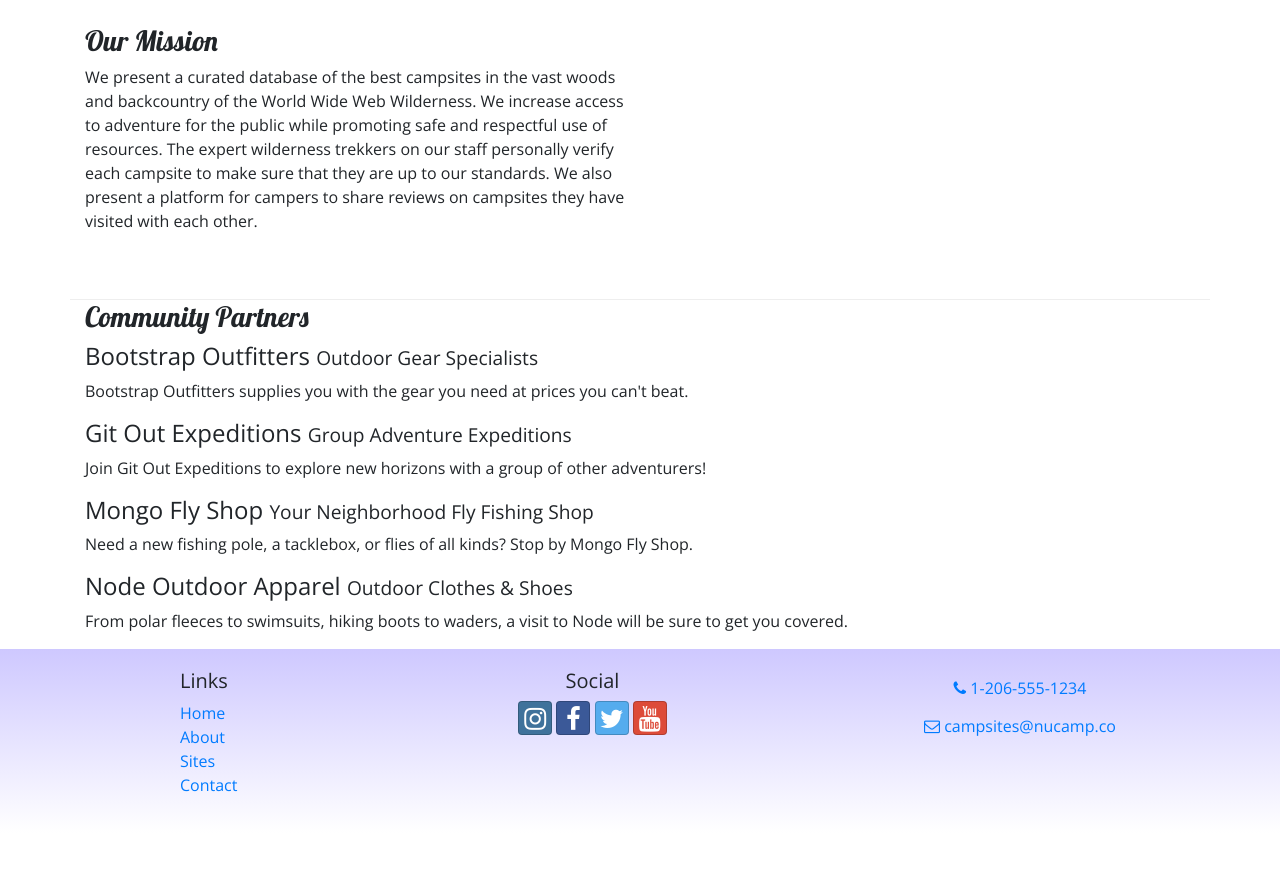
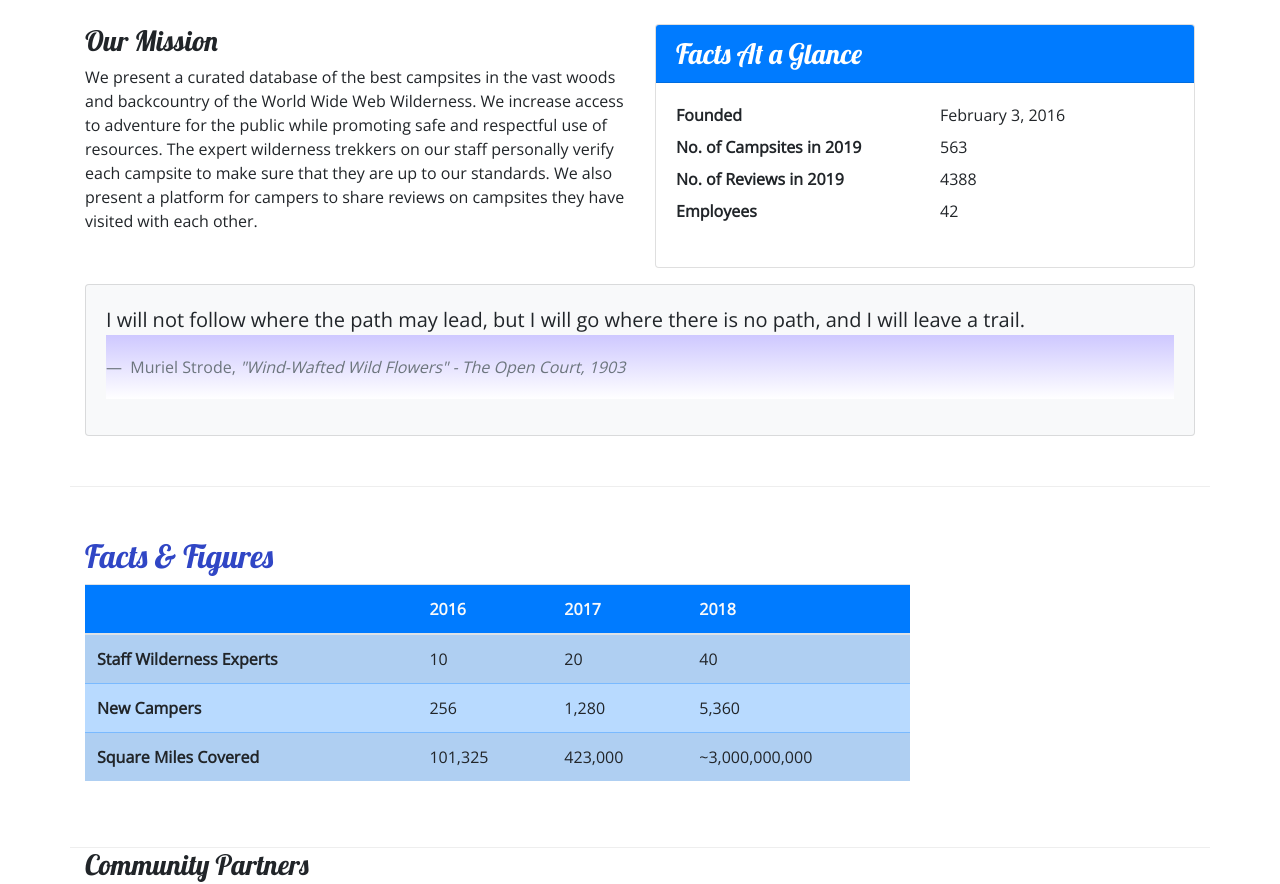
Before and after one commit to pramirez2328/firstBootstrap, a website: page aboutus.html in a window 1280 px wide. Shown: the part 380-1264 px from the top of the page. Before the commit the page ends 1213 px from the top, so only its background shows below. Drawn offline with nearby package versions, Linux system fonts and the light colour scheme.

Commit message:
add tables to aboutus

```diff
--- a/aboutus.html
+++ b/aboutus.html
@@ -68,7 +68,7 @@
       </div>
 
       <div class="row row-content">
-        <div class="col col-sm-6">
+        <div class="col-sm-6">
           <h3>Our Mission</h3>
           <p>
             We present a curated database of the best campsites in the vast woods and backcountry of the World Wide Web
@@ -77,6 +77,74 @@
             they are up to our standards. We also present a platform for campers to share reviews on campsites they have
             visited with each other.
           </p>
+        </div>
+        <div class="col-sm-6">
+          <div class="card">
+            <h3 class="card-header bg-primary text-white">Facts At a Glance</h3>
+            <div class="card-body">
+              <dl class="row">
+                <dt class="col-6">Founded</dt>
+                <dd class="col-6">February 3, 2016</dd>
+                <dt class="col-6">No. of Campsites in 2019</dt>
+                <dd class="col-6">563</dd>
+                <dt class="col-6">No. of Reviews in 2019</dt>
+                <dd class="col-6">4388</dd>
+                <dt class="col-6">Employees</dt>
+                <dd class="col-6">42</dd>
+              </dl>
+            </div>
+          </div>
+        </div>
+        <div class="col">
+          <div class="card bg-light mt-3">
+            <blockquote class="blockquote card-body">
+              <p class="mb-0">
+                I will not follow where the path may lead, but I will go where there is no path, and I will leave a
+                trail.
+              </p>
+              <footer class="blockquote-footer">
+                Muriel Strode,
+                <cite title="Source Title">"Wind-Wafted Wild Flowers" - The Open Court, 1903 </cite>
+              </footer>
+            </blockquote>
+          </div>
+        </div>
+      </div>
+      <div class="row row-content">
+        <div class="col-sm-9">
+          <h2>Facts &amp; Figures</h2>
+          <div class="table-responsive">
+            <table class="table table-striped">
+              <thead>
+                <tr class="bg-primary text-light">
+                  <th></th>
+                  <th>2016</th>
+                  <th>2017</th>
+                  <th>2018</th>
+                </tr>
+              </thead>
+              <tbody class="table-primary">
+                <tr>
+                  <th>Staff Wilderness Experts</th>
+                  <td>10</td>
+                  <td>20</td>
+                  <td>40</td>
+                </tr>
+                <tr>
+                  <th>New Campers</th>
+                  <td>256</td>
+                  <td>1,280</td>
+                  <td>5,360</td>
+                </tr>
+                <tr>
+                  <th>Square Miles Covered</th>
+                  <td>101,325</td>
+                  <td>423,000</td>
+                  <td>~3,000,000,000</td>
+                </tr>
+              </tbody>
+            </table>
+          </div>
         </div>
       </div>
 
@@ -103,7 +171,7 @@
       </div>
     </div>
 
-    <footer>
+    <footer class="site-footer">
       <div class="container">
         <div class="row">
           <div class="col-4 col-sm-2 offset-1">
--- a/css/styles.css
+++ b/css/styles.css
@@ -41,3 +41,8 @@ footer {
 ul {
   list-style-type: none;
 }
+
+.site-footer {
+  background-image: linear-gradient(#cec8ff, white);
+  padding: 20px 0;
+}
```
Also changed, not shown: contactus.html (+1 -1 lines), index.html (+1 -1 lines).
